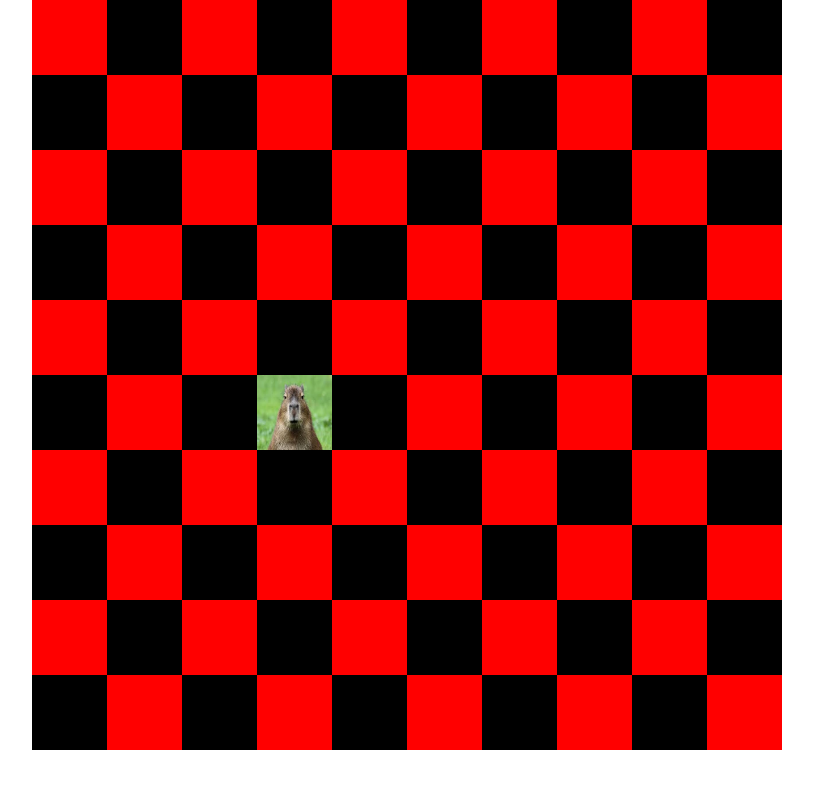
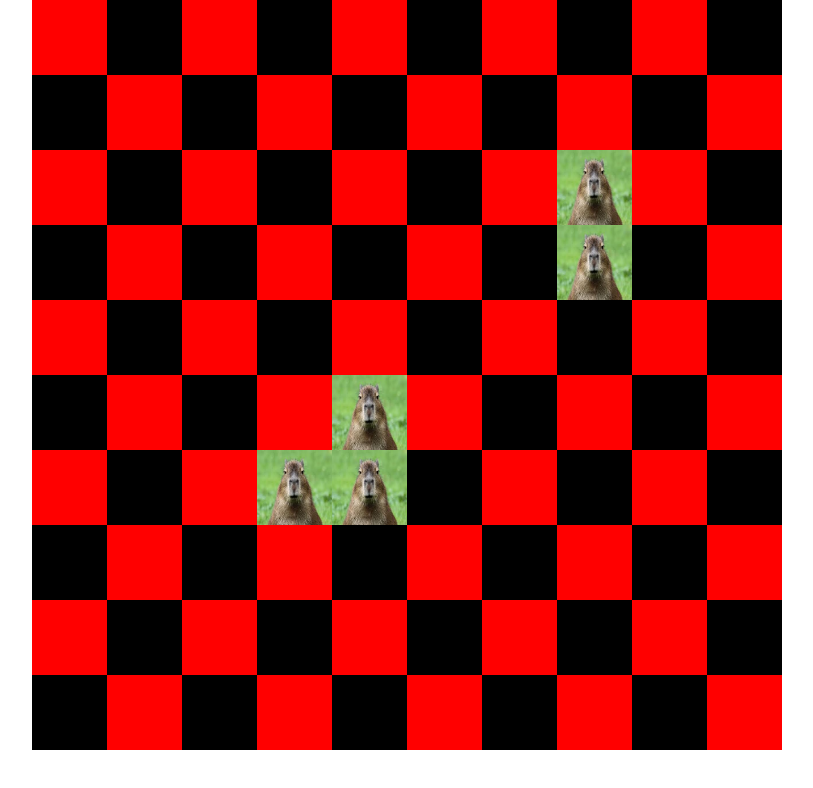
Before and after one commit to pierrealbaret/Goofer, a React (Create React App) app: page / in a window 1280 px wide. Shown: the top 788 px of the page, without its empty margins (233-1046 px from the left). Built offline with nearby package versions, Linux system fonts and the light colour scheme.

Commit message:
MOD: ajout du choix du nombre de Goofer dans la map

```diff
--- a/src/App.js
+++ b/src/App.js
@@ -6,7 +6,7 @@ import Map from './container/Map';
 function App() {
   return (
     <div className="App">
-      <Map nbCase={10} height={750} width={750} />
+      <Map nbCase={10} numberOfGoofer={5} height={750} width={750} />
     </div>
   );
 }
--- a/src/container/Map.js
+++ b/src/container/Map.js
@@ -9,7 +9,9 @@ class Map extends Component {
   };
 
   componentDidMount() {
-    this.addGoofer(0, this.props.nbCase - 1);
+    for(let i=0; i<this.props.numberOfGoofer; i+=1) {
+        this.addGoofer(0, this.props.nbCase - 1);
+    }
     setInterval(this.updateCanvas.bind(this), 3000);
   }
 
@@ -36,7 +38,6 @@ class Map extends Component {
     }
     const newGooferList = this.state.gooferList.map((Goofer) => {
       const newDirection = this.outOfBoundary(Goofer);
-      console.log('newDirection', newDirection);
       Goofer.direction = newDirection;
       Goofer.movePosition();
       this.moveGoofer(ctx, Goofer.x, Goofer.y);
@@ -47,7 +48,6 @@ class Map extends Component {
 
   outOfBoundary(Goofer) {
     let direction = { up: 'up', down: 'down', left: 'left', right: 'right' };
-    // 0-0 10-0 0-10 10-10
     if(Goofer.x === 0) {
       delete direction.left;
     }
@@ -61,10 +61,8 @@ class Map extends Component {
     if(Goofer.y === 9) {
       delete direction.down;
     }
-    console.log('direction', direction)
     const keys = Object.keys(direction);
     return direction[keys[ keys.length * Math.random() << 0]];
-    // return direction[Math.floor(Math.random()*direction.length)];
   }
 
   moveGoofer(ctx, x, y) {
```
Also changed, not shown: src/container/Goofer.js (deleted, +0 -12 lines).
